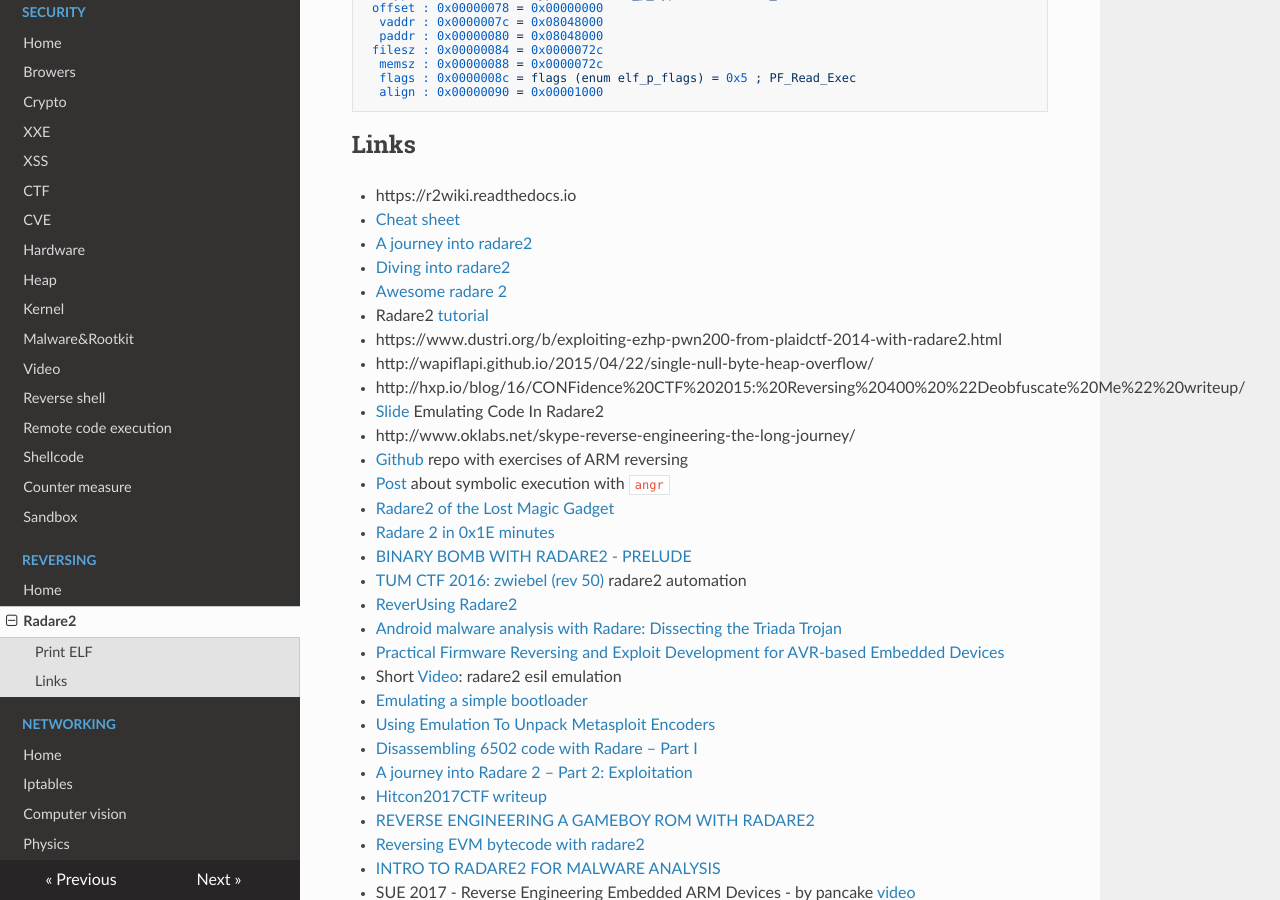
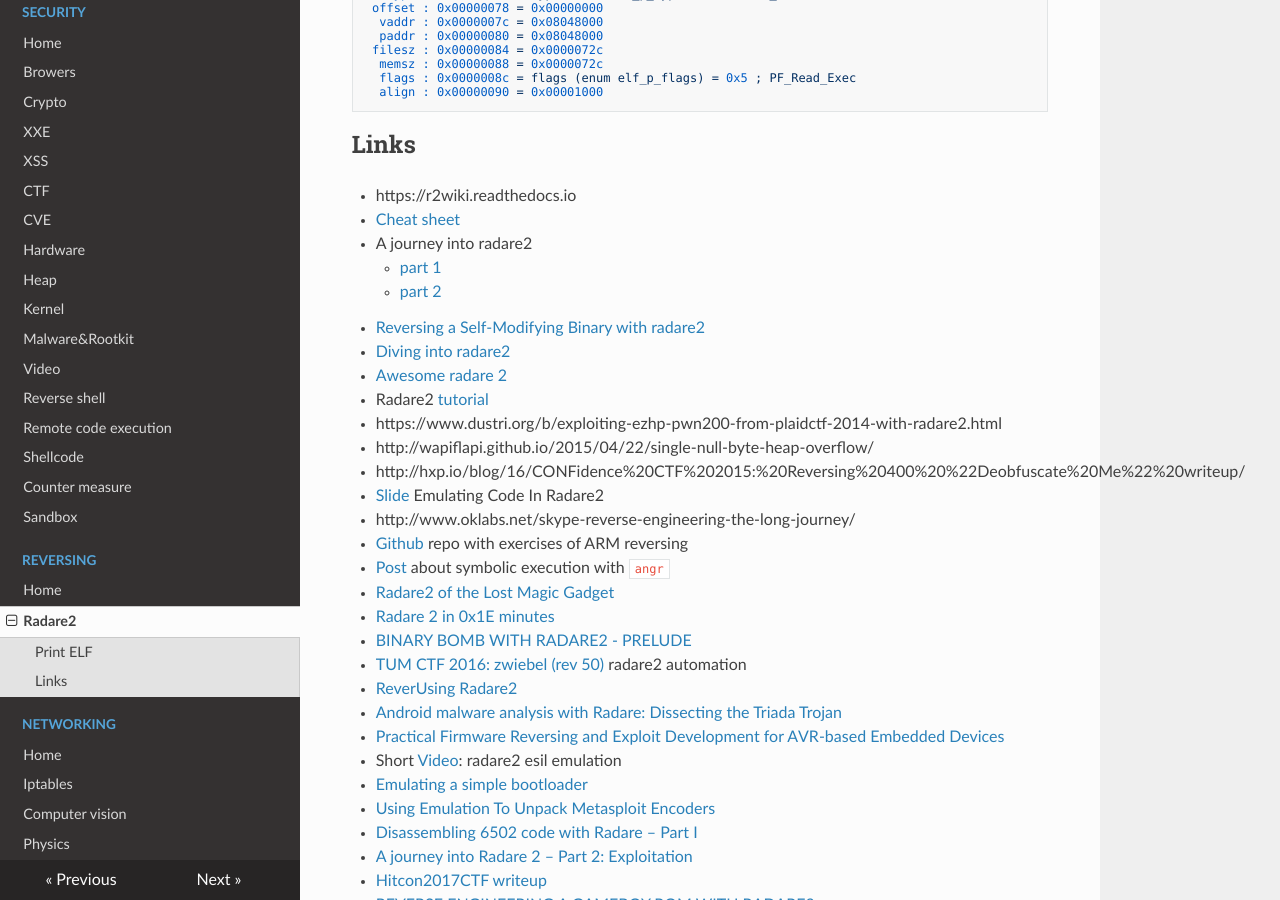
Before and after one commit to gipi/low-level, an MkDocs documentation site: the page built from docs/reversing/radare2.md, in a window 1280 px wide and 900 px high, scrolled down 1523 px. Built offline with MkDocs 1.6.1, drawn with Linux system fonts in a browser that asks for light colours; nearby versions of some CDN libraries; old or Windows-style settings are respelled for this version of MkDocs.

Commit message:
Update radare2.md

```diff
--- a/docs/reversing/radare2.md
+++ b/docs/reversing/radare2.md
@@ -104,7 +104,10 @@
 
  - https://r2wiki.readthedocs.io
  - [Cheat sheet](https://github.com/zxgio/r2-cheatsheet/blob/master/r2-cheatsheet.pdf)
- - [A journey into radare2](https://www.megabeets.net/a-journey-into-radare-2-part-1/)
+ - A journey into radare2
+     - [part 1](https://www.megabeets.net/a-journey-into-radare-2-part-1/)
+     - [part 2](https://www.megabeets.net/a-journey-into-radare-2-part-2/)
+ - [Reversing a Self-Modifying Binary with radare2](https://www.megabeets.net/reversing-a-self-modifying-binary-with-radare2/)
  - [Diving into radare2](https://blog.devit.co/diving-into-radare2/)
  - [Awesome radare 2](https://github.com/dukebarman/awesome-radare2)
  - Radare2 [tutorial](http://solidsec.blogspot.de/2015/10/tool-radare-2-open-source-alternative.html)
```
